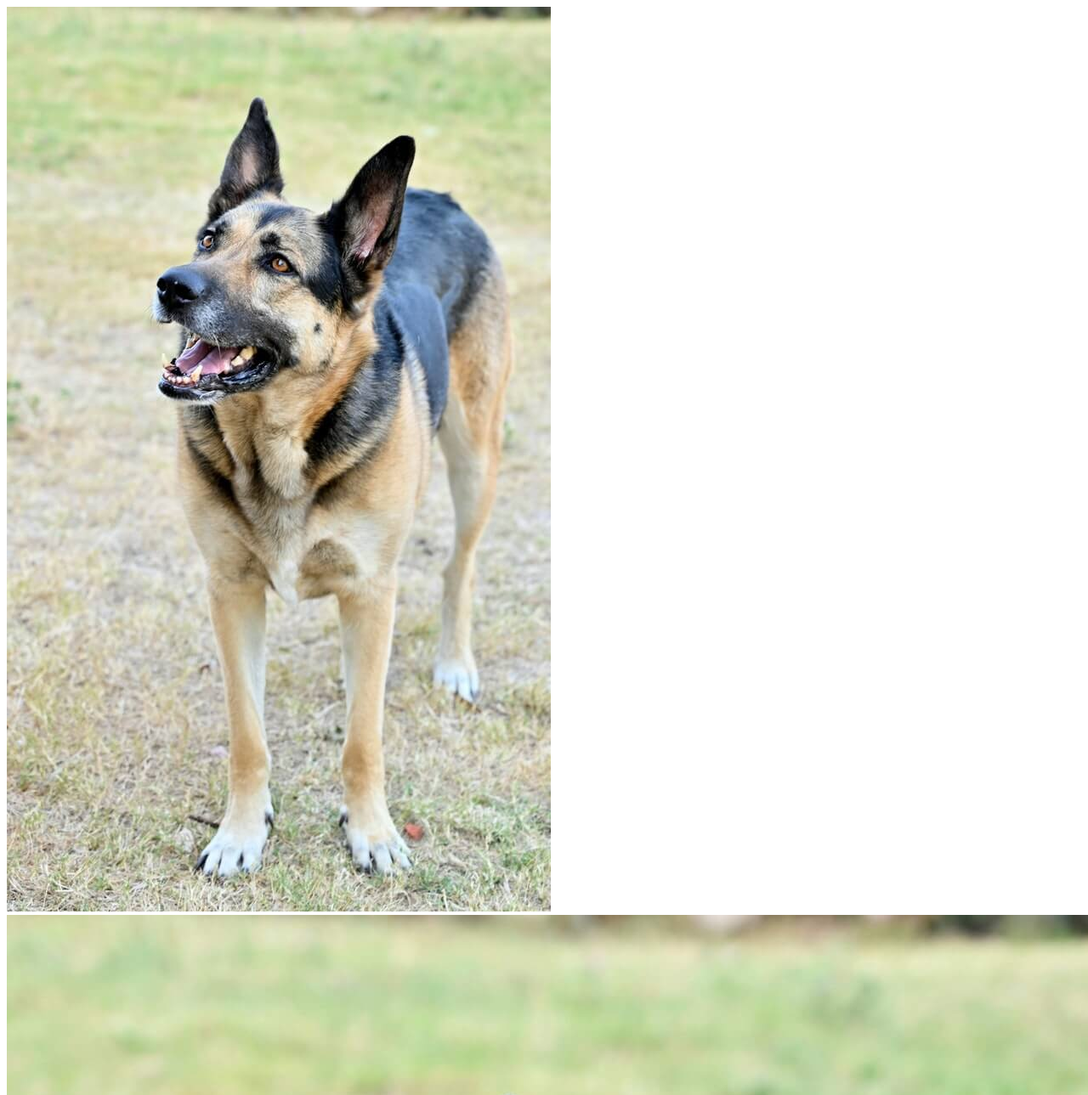
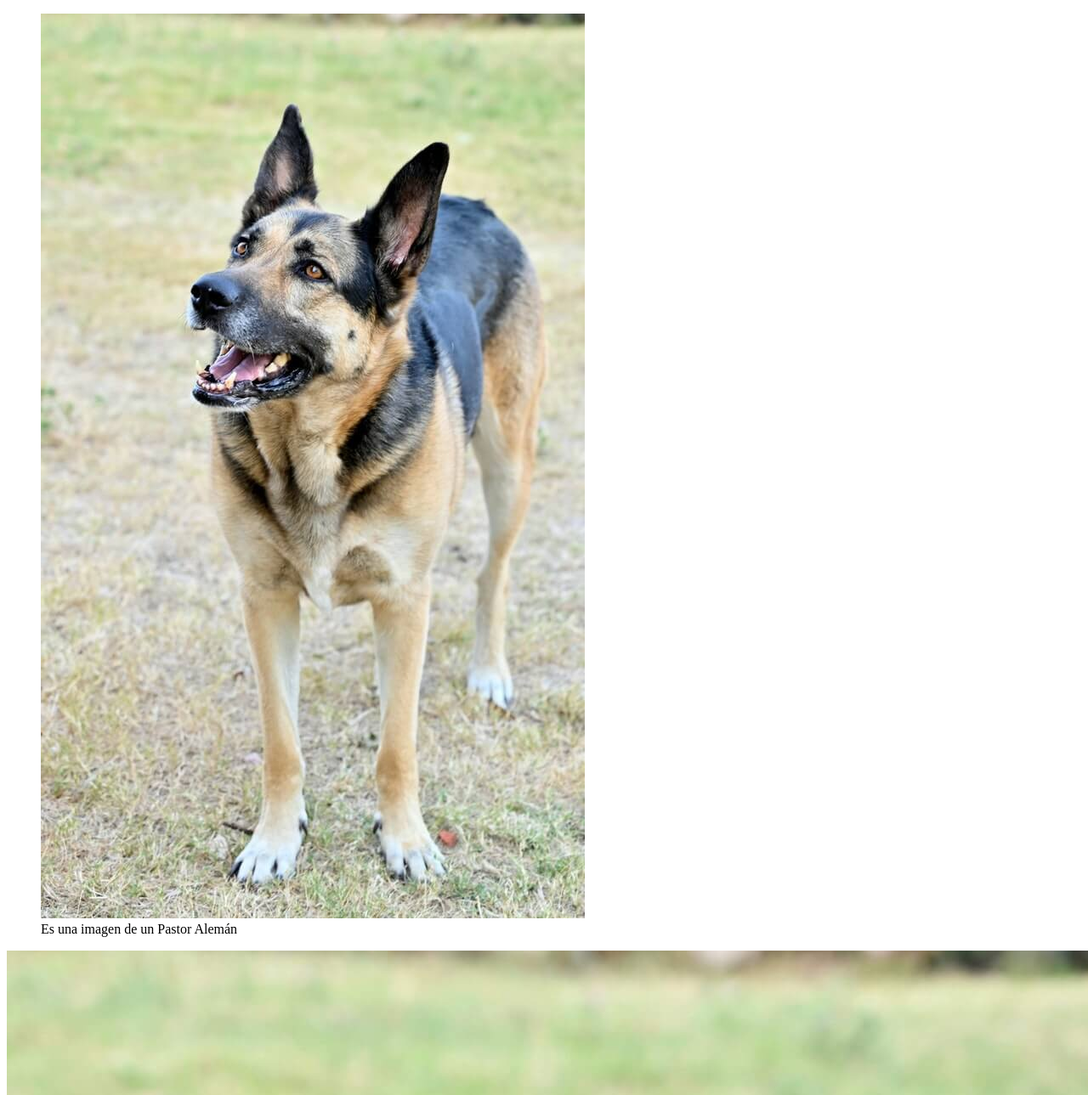
Before and after one commit to Jos017/cursoDefinitivoHTMLyCSSplatzi, a plain HTML site: page clase-img/index.html in a window 1280 px wide. Shown: the top 1289 px of the page at 85% size. Drawn offline with Linux system fonts and the light colour scheme.

Commit message:
Use figure and figcaption to contain first image

```diff
--- a/clase-img/index.html
+++ b/clase-img/index.html
@@ -9,7 +9,10 @@
 <body>
     <main>
         <section>
-            <img src="./pics/tinified/small.jpg" alt="Pastor Aleman">
+            <figure>
+                <img src="./pics/tinified/small.jpg" alt="Pastor Aleman">
+                <figcaption>Es una imagen de un Pastor Alemán</figcaption>
+            </figure>
             <img src="./pics/tinified/medium.jpg" alt="Pastor Aleman">
             <img src="./pics/tinified/large.jpg" alt="Pastor Aleman">
         </section>
```
